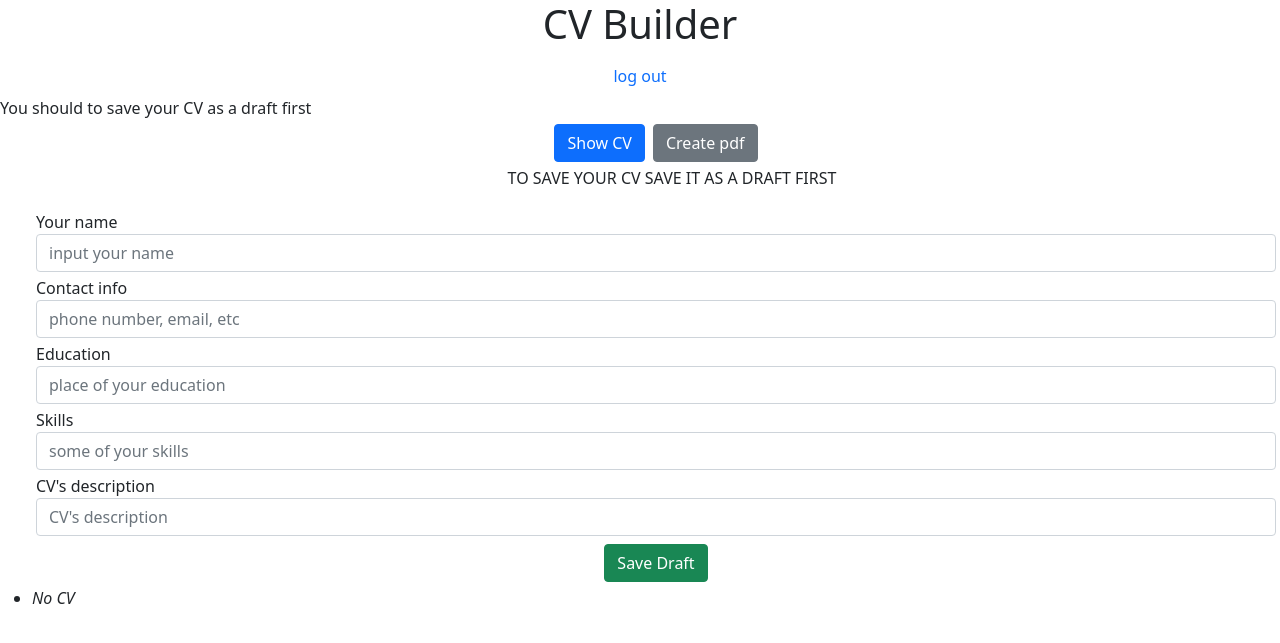
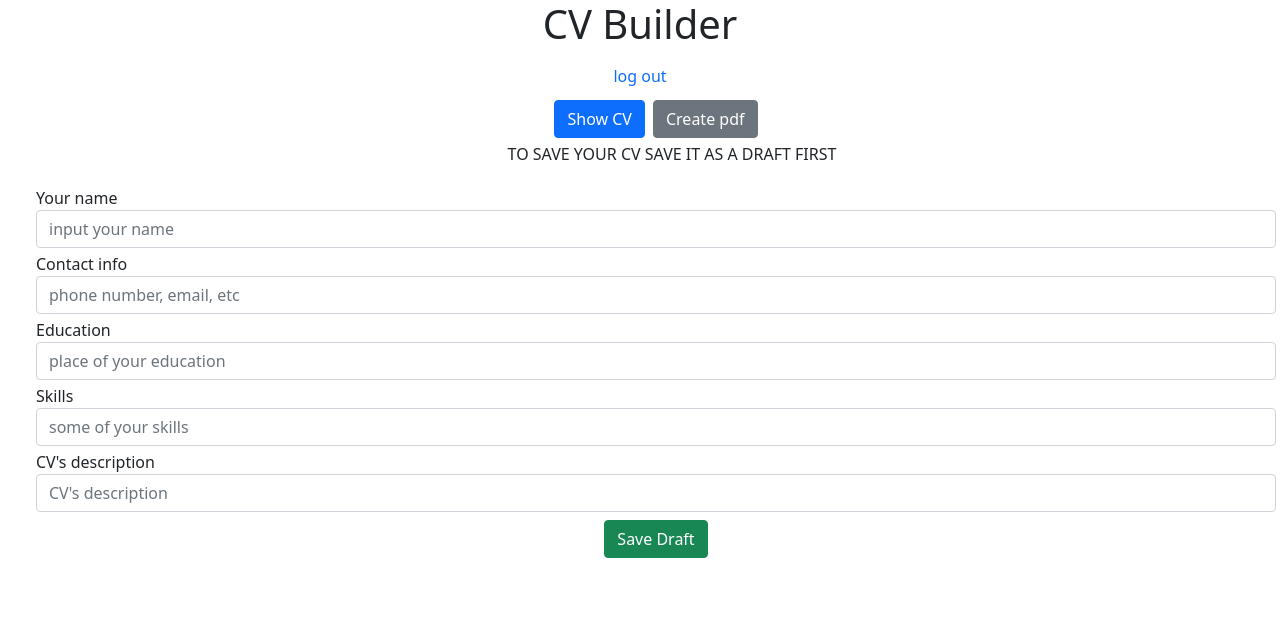
Before and after one commit to deouron/CV_builder, a Flask app: page /create_cv in a window 1280 px wide. Shown: the top 643 px of the page. Run offline with Flask 2, Linux system fonts and the light colour scheme; the visitor is signed in with stand-in values (Sample User, id 1); data that the repository does not hold is empty.

Commit message:
comment flash messages

```diff
--- a/app.py
+++ b/app.py
@@ -1,8 +1,8 @@
 import sqlite3
 import os
-from flask import Flask, request, redirect, url_for, abort, render_template, flash, session, g, escape, send_file
+from flask import Flask, request, redirect, url_for, abort, render_template, flash, session, g, escape, send_file, \
+    get_flashed_messages
 from pdfkit import from_file, from_string
-
 
 # CVs = dict()  # username: table_id
 users = dict()  # login: password
@@ -72,7 +72,7 @@ def add_entry():
                [request.form['title'], request.form['contact'], request.form['education'],
                 request.form['skills'], request.form['description'], session['username']])
     db.commit()
-    flash('New entry was successfully posted')
+    # flash('New entry was successfully posted')
     return redirect(url_for('show_entries'))
 
 
@@ -105,7 +105,7 @@ def login():
         else:
             session['logged_in'] = True
             session['username'] = request.form['username']
-            flash(f'You were logged in, login is {request.form["username"]}')
+            # flash(f'You were logged in, login is {request.form["username"]}')
             return redirect(url_for('show_entries'))
     return render_template('login.html', error=error)
 
@@ -120,7 +120,7 @@ def register():
             users[request.form['username']] = request.form['password']
             session['logged_in'] = True
             session['username'] = request.form['username']
-            flash(f'New account was created, login is {request.form["username"]}')
+            # flash(f'New account was created, login is {request.form["username"]}')
             return redirect(url_for('show_entries'))
     return render_template('register.html', error=error)
 
@@ -128,7 +128,7 @@ def register():
 @app.route('/logout')
 def logout():
     session.pop('logged_in', None)
-    flash('You were logged out')
+    # flash('You were logged out')
     return redirect(url_for('hello_page'))
 
 
@@ -151,7 +151,7 @@ def create_cv():
     entries = cur.fetchall()
     if len(entries) > 0:
         return render_template('cv.html', entries=entries)
-    flash('You should to save your CV as a draft first')
+    # flash('You should to save your CV as a draft first')
     return render_template('show_entries.html', entries=entries)
 
 
@@ -185,7 +185,7 @@ def create_pdf():
         """
         from_string(text, 'cv.pdf')
         return send_file('cv.pdf', as_attachment=True)
-    flash('You should to save your CV as a draft first')
+    # flash('You should to save your CV as a draft first')
     return render_template('show_entries.html', entries=entries)
 
 
--- a/templates/layout.html
+++ b/templates/layout.html
@@ -7,7 +7,6 @@
       integrity="sha384-EVSTQN3/azprG1Anm3QDgpJLIm9Nao0Yz1ztcQTwFspd3yD65VohhpuuCOmLASjC" crossorigin="anonymous">
 
 <div class=page>
-    <!--<h1>CV Builder</h1>-->
     <h1 class="text-center">CV Builder</h1>
 
     <ul class="nav justify-content-center">
--- a/templates/show_entries.html
+++ b/templates/show_entries.html
@@ -89,7 +89,6 @@
         </div>
     </form>
     {% endif %}
-    <li><em>No CV</em>
         {% endfor %}
 
 </ul>
```
Also changed, not shown: flaskr.db.
